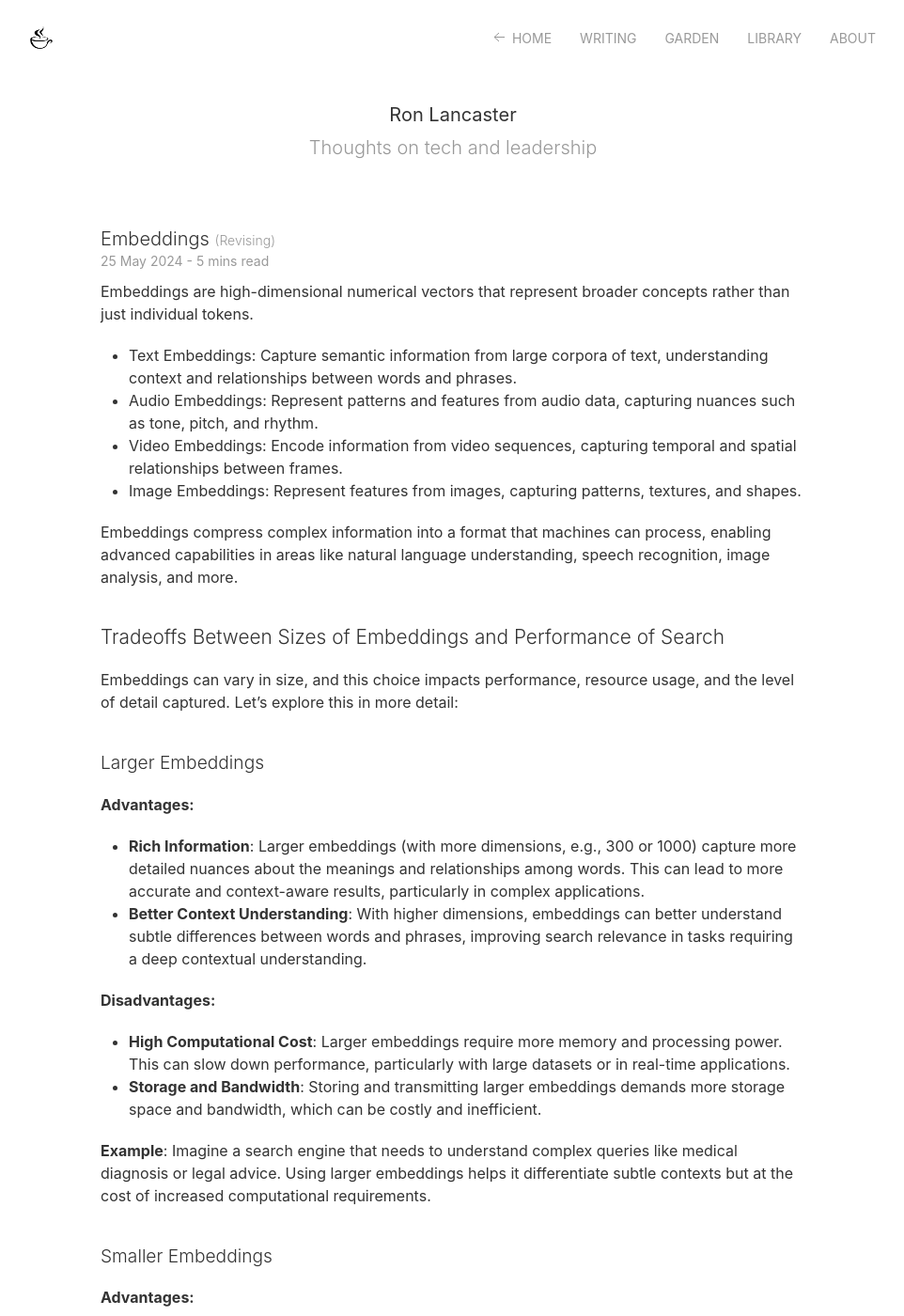
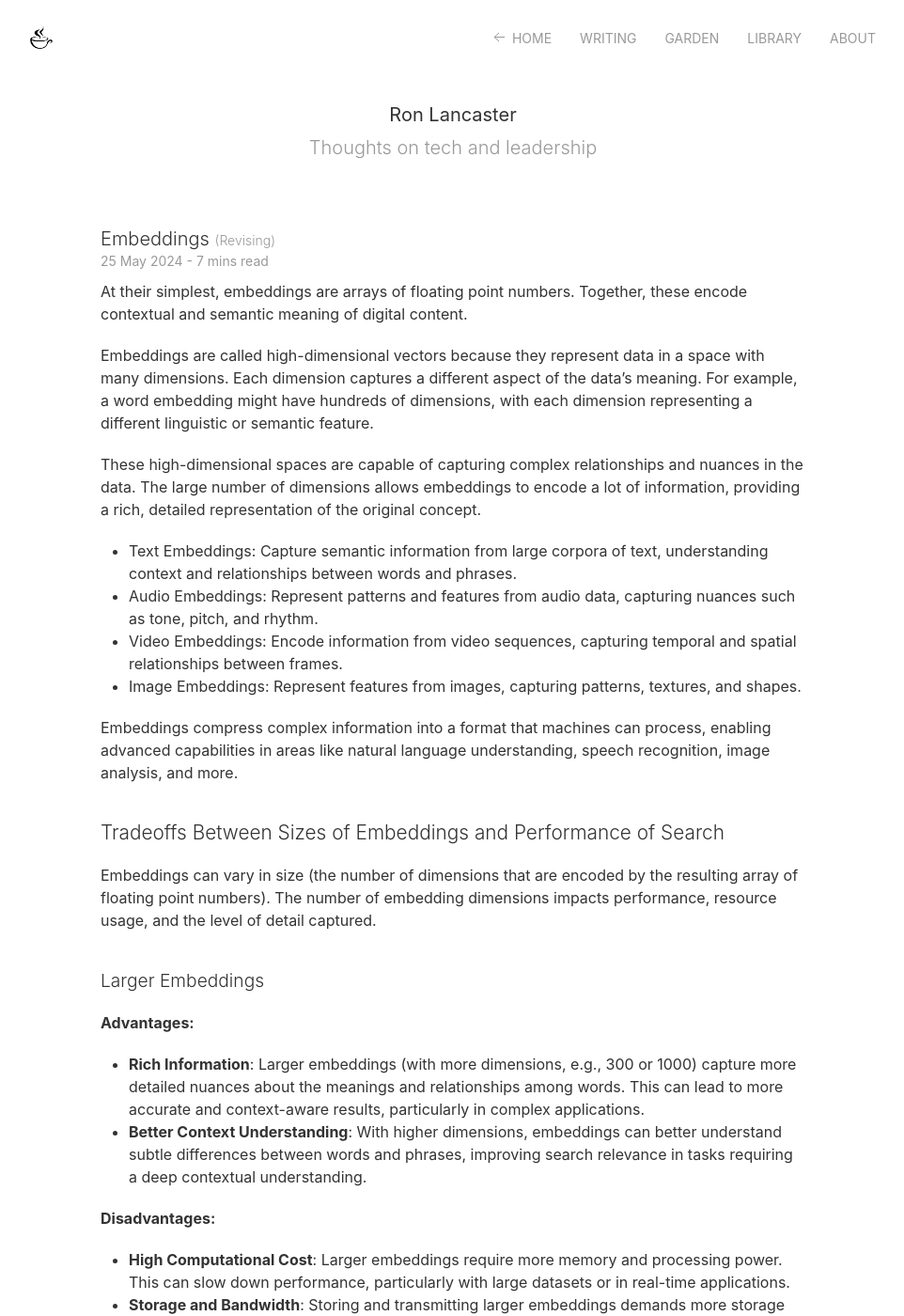
Before and after one commit to nyvyn/nyvyn.github.io, a Jekyll site: the page built from _notes/2024-05-25-embeddings.markdown, in a window 1280 px wide and 1400 px high. Shown: the whole window at 94% size, without its empty margins (158-1120 px from the left). Built offline with Jekyll 4.4.1, drawn with Linux system fonts in a browser that asks for light colours; some of the changed text lies outside the part shown.

Commit message:
Expand and clarify information about embeddings
The existing content about embeddings in the markdown file was expanded and clarified. More in-depth details regarding the nature, function, and characteristics of embeddings were provided. A new section explaining the methods to measure similarity between two elements using embeddings and their practical applications was also added.

```diff
--- a/_notes/2024-05-25-embeddings.markdown
+++ b/_notes/2024-05-25-embeddings.markdown
@@ -5,7 +5,11 @@ description: What and why of embeddings
 status: Revising
 ---
 
-Embeddings are high-dimensional numerical vectors that represent broader concepts rather than just individual tokens.
+At their simplest, embeddings are arrays of floating point numbers. Together, these encode contextual and semantic meaning of digital content.
+
+Embeddings are called high-dimensional vectors because they represent data in a space with many dimensions. Each dimension captures a different aspect of the data's meaning. For example, a word embedding might have hundreds of dimensions, with each dimension representing a different linguistic or semantic feature.
+
+These high-dimensional spaces are capable of capturing complex relationships and nuances in the data. The large number of dimensions allows embeddings to encode a lot of information, providing a rich, detailed representation of the original concept.
 
 * Text Embeddings: Capture semantic information from large corpora of text, understanding context and relationships between words and phrases.
 * Audio Embeddings: Represent patterns and features from audio data, capturing nuances such as tone, pitch, and rhythm.
@@ -16,7 +20,7 @@ Embeddings compress complex information into a format that machines can process,
 
 # Tradeoffs Between Sizes of Embeddings and Performance of Search
 
-Embeddings can vary in size, and this choice impacts performance, resource usage, and the level of detail captured. Let's explore this in more detail:
+Embeddings can vary in size (the number of dimensions that are encoded by the resulting array of floating point numbers). The number of embedding dimensions impacts performance, resource usage, and the level of detail captured.
 
 ## Larger Embeddings
 
@@ -59,6 +63,8 @@ In essence, selecting the right embedding size depends on balancing the need for
 
 Matroyska embeddings are a sophisticated technique in natural language processing (NLP) used to capture multiple levels of semantic meaning within a single embedding structure. Inspired by the concept of Russian Matryoshka dolls, where smaller dolls are nested within larger ones, these embeddings represent information in a hierarchical manner.
 
+A defining characteristic of Matroyshka embeddings is that the most relevant information is encoded first, with the least relevant trailing. This enables the truncation of the embedding at arbitrary sizes - resulting in some loss of meaning, but with the intent to retain the most relevant.
+
 ## How Matroyska Embeddings Work
 
 1. **Layered Representation**: Matroyska embeddings create a multi-layered representation of text. Each layer captures different levels of semantic detail. The outermost layer might capture general context, while inner layers capture more specific details. This is akin to having a coarse-grained view (big picture) and fine-grained view (detailed aspects) simultaneously.
@@ -92,3 +98,21 @@ Matroyska embeddings offer a powerful approach to NLP by capturing multiple leve
 - **Enhanced flexibility** to adjust granularity as needed.
 
 These embeddings are particularly beneficial in complex scenarios requiring nuanced understanding and contextual awareness, though they may come with increased computational complexity and resource demands. The choice to use Matroyska embeddings should be based on the specific needs of the application and available resources.
+
+# Finding Similarity Between Two Elements Using Embeddings
+
+To find similarity between two elements using embeddings, you can compare their high-dimensional numerical vectors. Here's how it's done:
+
+## Methods to Measure Similarity
+
+1. **Cosine Similarity**: Measures the cosine of the angle between two vectors. Ranges from -1 (completely dissimilar) to 1 (completely similar).
+2. **Euclidean Distance**: Measures the straight-line distance between two vectors in the embedding space. Smaller distances indicate higher similarity.
+3. **Dot Product**: Measures the sum of the products of the corresponding elements of two vectors. Higher values indicate higher similarity.
+
+## Practical Applications
+
+1. **Text Analysis**: Finding similar documents or sentences by comparing their text embeddings.
+2. **Recommendation Systems**: Suggesting similar items to users based on their embedding vectors.
+3. **Image Recognition**: Identifying similar images by comparing their image embeddings.
+4. **Language Translation**: Matching similar phrases or sentences across different languages by comparing embeddings.
+5. **Voice Recognition**: Matching similar voice patterns or spoken phrases using audio embeddings.
```
